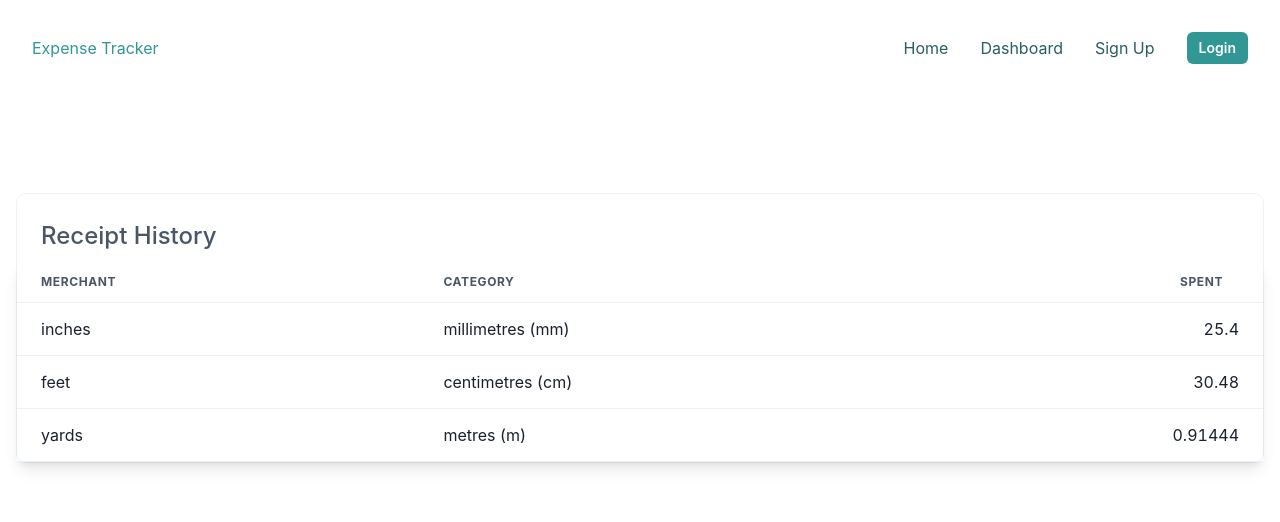
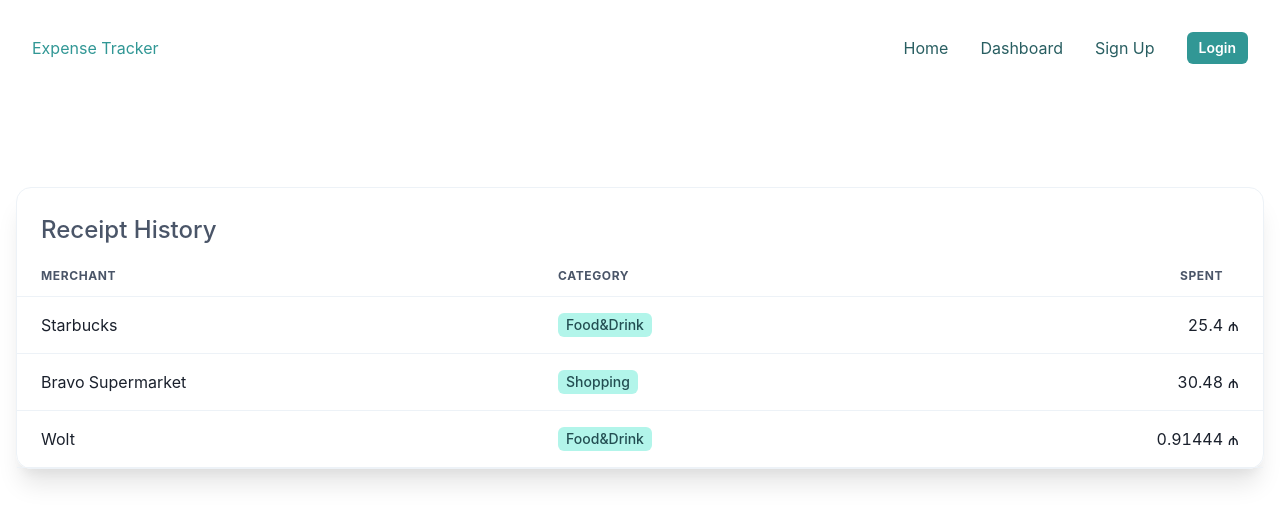
Before and after one commit to iamemil/ExpenseTracker, a React (Create React App) app in the folder expensetracker-frontend/: page /dashboard in a window 1280 px wide. Shown: the top 522 px of the page. Built offline with nearby package versions, Linux system fonts and the light colour scheme.

Commit message:
added Tag to receipt category column

```diff
--- a/expensetracker-frontend/src/pages/dashboard/ReceiptHistory.jsx
+++ b/expensetracker-frontend/src/pages/dashboard/ReceiptHistory.jsx
@@ -17,22 +17,25 @@
   } from '@chakra-ui/react';
 import { TriangleDownIcon, TriangleUpIcon } from '@chakra-ui/icons'
 import { useTable, useSortBy } from 'react-table'
+
+
 export default function ReceiptHistory() {
+
   const data = React.useMemo(
     () => [
       {
-        merchantName: 'inches',
-        categoryName: 'millimetres (mm)',
+        merchantName: 'Starbucks',
+        categoryName: 'Food&Drink',
         spentAmount: 25.4,
       },
       {
-        merchantName: 'feet',
-        categoryName: 'centimetres (cm)',
+        merchantName: 'Bravo Supermarket',
+        categoryName: 'Shopping',
         spentAmount: 30.48,
       },
       {
-        merchantName: 'yards',
-        categoryName: 'metres (m)',
+        merchantName: 'Wolt',
+        categoryName: 'Food&Drink',
         spentAmount: 0.91444,
       },
     ],
@@ -48,23 +51,25 @@
       {
         Header: 'Category',
         accessor: 'categoryName',
+        Cell: ({ cell: { value } }) => <Tag colorScheme='teal'>{value}</Tag>,
       },
       {
         Header: 'Spent',
         accessor: 'spentAmount',
         isNumeric: true,
+        Cell: ({ cell: { value } }) => <Text>{value} ₼</Text>,
       },
     ],
     [],
   )
 
-  const { getTableProps, getTableBodyProps, headerGroups, rows, prepareRow } =
-    useTable({ columns, data }, useSortBy)
+  const { getTableProps, getTableBodyProps, headerGroups, rows, prepareRow,visibleColumn } =
+    useTable({ columns, data }, useSortBy )
 
   return (
-    <Box fontSize="l" border='1px' borderColor='gray.100' borderRadius='10px' width={'full'}>
+    <Box fontSize="l" border='1px' borderColor='gray.100' borderRadius='15px' width={'full'} boxShadow={'xl'}>
 
-    <Table {...getTableProps()} colorScheme={'gray'} boxShadow={'lg'}>
+    <Table {...getTableProps()} colorScheme={'gray'}>
   <TableCaption placement={'top'} fontSize={'2xl'} textAlign={'left'}>Receipt History</TableCaption>
       <Thead>
         {headerGroups.map((headerGroup) => (
@@ -94,6 +99,7 @@
           prepareRow(row)
           return (
             <Tr {...row.getRowProps()}>
+
               {row.cells.map((cell) => (
                 <Td {...cell.getCellProps()} isNumeric={cell.column.isNumeric}>
                   {cell.render('Cell')}
```
